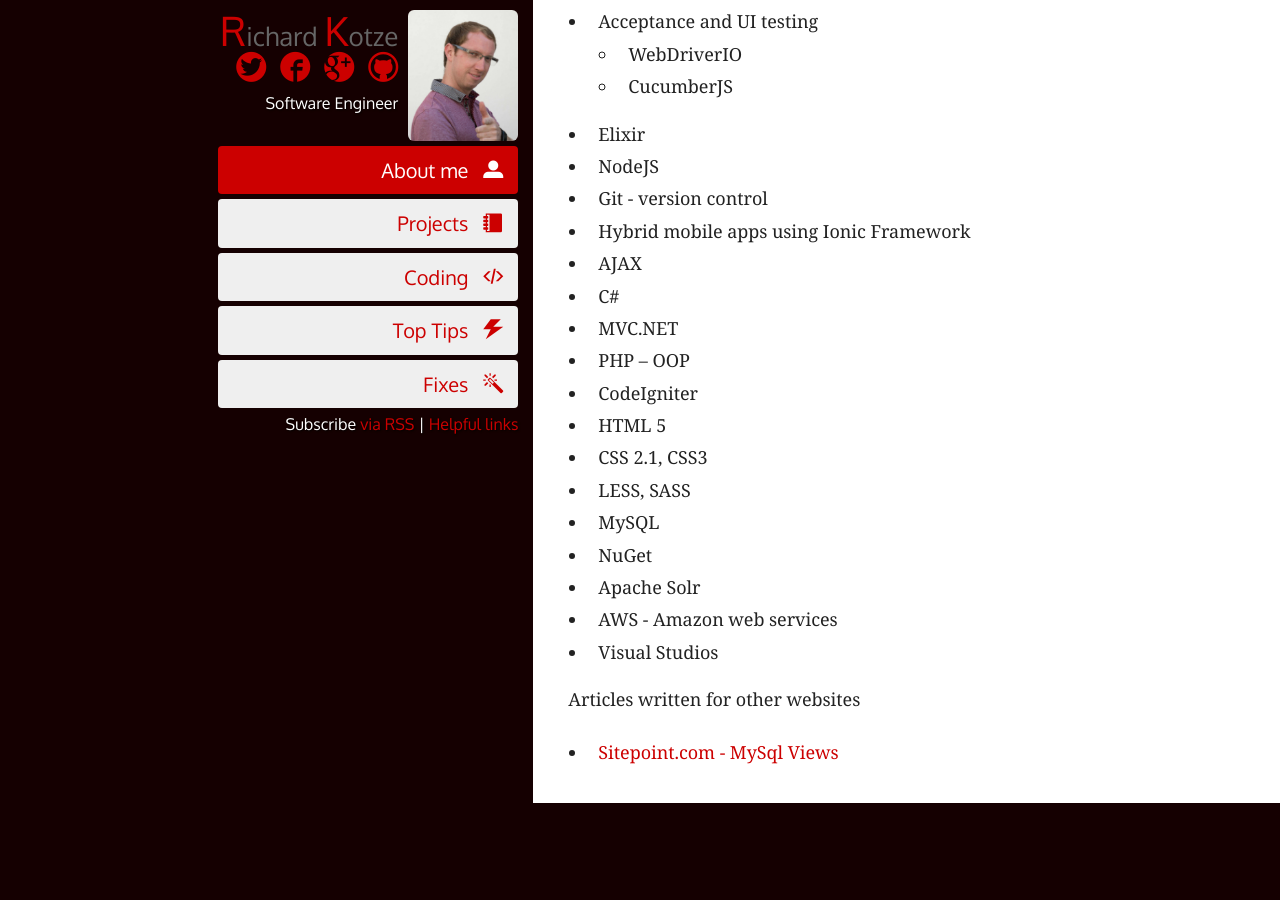
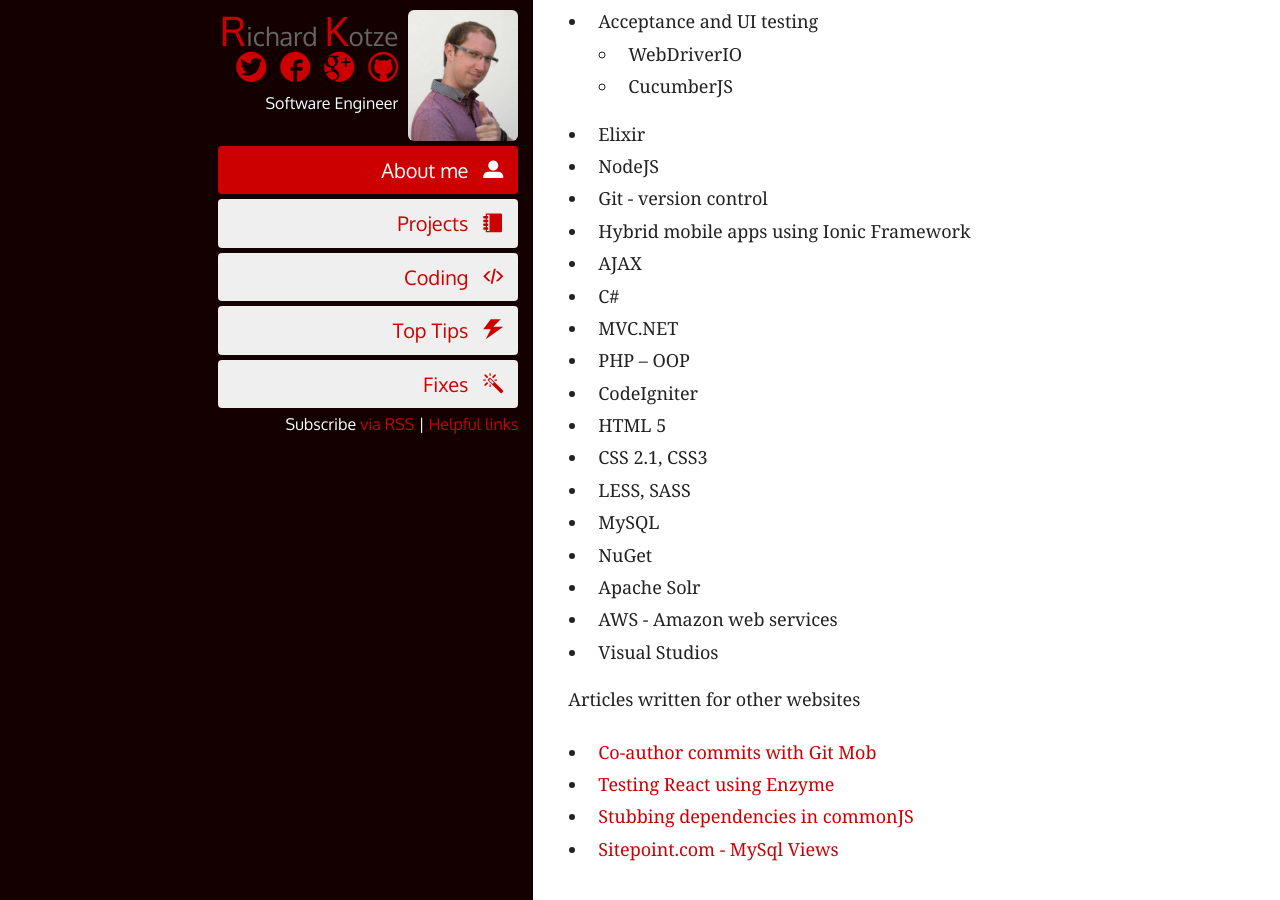
Before and after one commit to rkotze/rkotze.github.io, a Jekyll site: the page built from about.md, in a window 1280 px wide and 900 px high, scrolled down 1324 px. Built offline with Jekyll 4.4.1, drawn with Linux system fonts in a browser that asks for light colours; before the commit the page ends 2127 px from its top, so only the background shows below that.

Commit message:
Links to external sites I've posted on.

```diff
--- a/about.md
+++ b/about.md
@@ -58,4 +58,7 @@
 
 Articles written for other websites
 
-*   [Sitepoint.com - MySql Views](http://www.sitepoint.com/mysql-views/)
+* [Co-author commits with Git Mob](http://tech.findmypast.com/co-author-commits-with-git-mob/){:target="\_blank"}
+* [Testing React using Enzyme](http://tech.findmypast.com/testing-react-using-enzyme/){:target="\_blank"}
+* [Stubbing dependencies in commonJS](http://tech.findmypast.com/stubbing-dependencies-in-commonjs/){:target="\_blank"}
+* [Sitepoint.com - MySql Views](http://www.sitepoint.com/mysql-views/){:target="\_blank"}
```
Also changed, not shown: _posts/2018-04-15-render-props-reactjs.md (+3 -1 lines).
